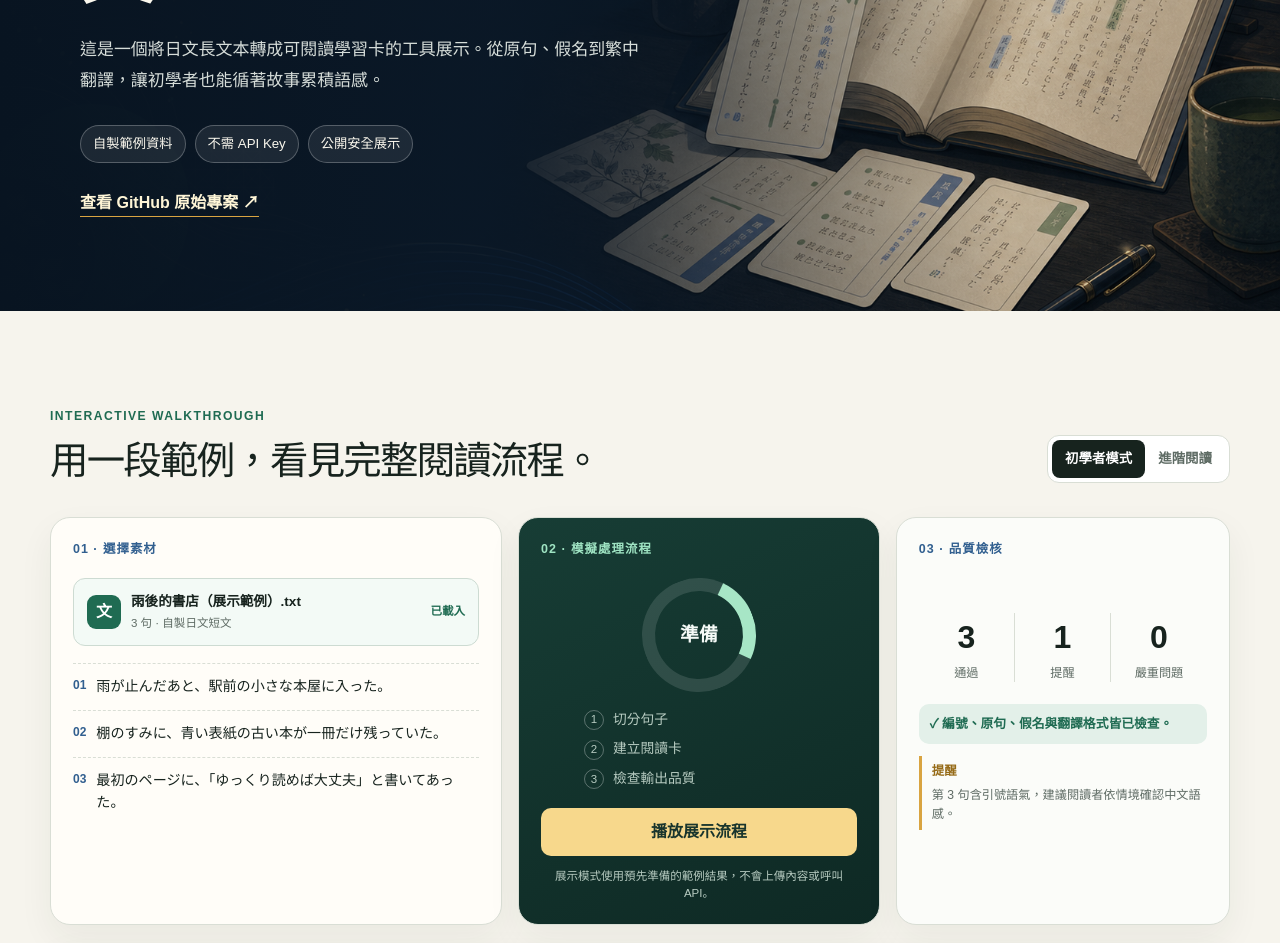
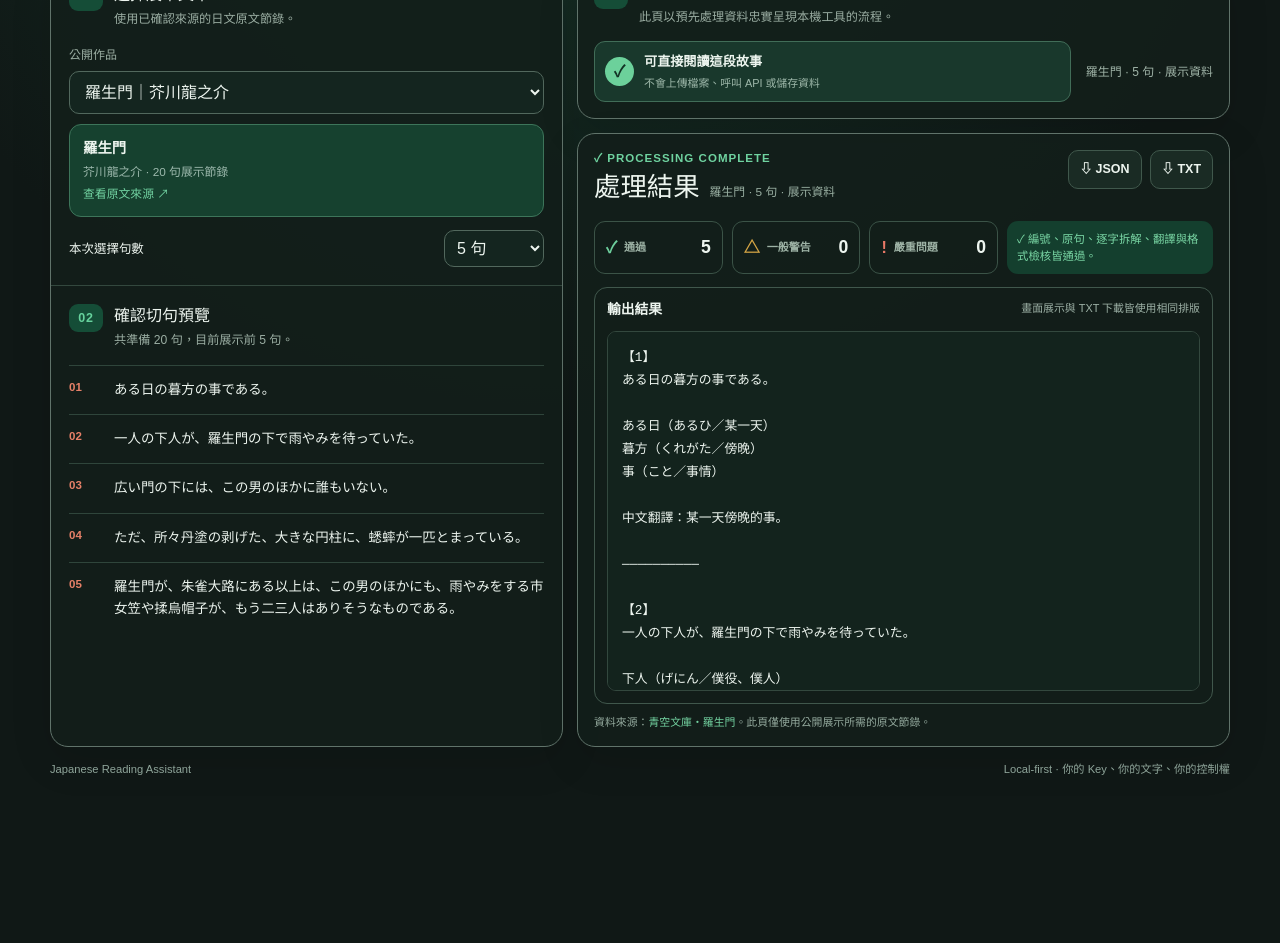
Before and after one commit to ted53759/japanese-reading-assistant, a Next.js app in the folder showcase/: page / in a window 1280 px wide. Shown: the part 280-1223 px from the top of the page. After the commit the page ends 1076 px from the top, so only its background shows below. Built offline with nearby package versions, Linux system fonts and the light colour scheme.

Commit message:
Rebuild showcase as reading workflow demo

```diff
--- a/showcase/app/page.tsx
+++ b/showcase/app/page.tsx
@@ -1,170 +1,40 @@
 "use client";
 
-import { useState } from "react";
+import { useMemo, useState } from "react";
 
-const sentences = [
-  {
-    number: "01",
-    original: "雨が止んだあと、駅前の小さな本屋に入った。",
-    translation: "雨停之後，我走進車站前的一間小書店。",
-    words: [
-      ["雨", "あめ", "雨"],
-      ["が", "が", "主語標記"],
-      ["止んだあと", "やんだあと", "停止之後"],
-      ["駅前", "えきまえ", "車站前"],
-      ["小さな", "ちいさな", "小小的"],
-      ["本屋", "ほんや", "書店"],
-      ["に", "に", "到；在"],
-      ["入った", "はいった", "進入了"],
-    ],
-  },
-  {
-    number: "02",
-    original: "棚のすみに、青い表紙の古い本が一冊だけ残っていた。",
-    translation: "書架角落裡，只剩下一本藍色封面的舊書。",
-    words: [
-      ["棚", "たな", "書架"],
-      ["すみ", "すみ", "角落"],
-      ["青い", "あおい", "藍色的"],
-      ["表紙", "ひょうし", "封面"],
-      ["古い", "ふるい", "舊的"],
-      ["一冊", "いっさつ", "一本（書籍量詞）"],
-      ["だけ", "だけ", "只有"],
-      ["残っていた", "のこっていた", "還留著"],
-    ],
-  },
-  {
-    number: "03",
-    original: "最初のページに、「ゆっくり読めば大丈夫」と書いてあった。",
-    translation: "第一頁寫著：「慢慢讀也沒關係。」",
-    words: [
-      ["最初", "さいしょ", "最初"],
-      ["ページ", "ぺーじ", "頁面"],
-      ["ゆっくり", "ゆっくり", "慢慢地"],
-      ["読めば", "よめば", "如果讀"],
-      ["大丈夫", "だいじょうぶ", "沒關係；沒問題"],
-      ["書いてあった", "かいてあった", "寫著"],
-    ],
-  },
+type Story = { id: string; title: string; author: string; source: string; sourceLabel: string; sentences: string[] };
+
+const stories: Story[] = [
+  { id: "rashomon", title: "羅生門", author: "芥川龍之介", source: "https://www.aozora.gr.jp/cards/000879/files/127_15260.html", sourceLabel: "青空文庫・羅生門", sentences: [
+    "ある日の暮方の事である。", "一人の下人が、羅生門の下で雨やみを待っていた。", "広い門の下には、この男のほかに誰もいない。", "ただ、所々丹塗の剥げた、大きな円柱に、蟋蟀が一匹とまっている。", "羅生門が、朱雀大路にある以上は、この男のほかにも、雨やみをする市女笠や揉烏帽子が、もう二三人はありそうなものである。", "それが、この男のほかには誰もいない。", "何故かと云うと、この二三年、京都には、地震とか辻風とか火事とか飢饉とか云う災がつづいて起った。", "そこで洛中のさびれ方は一通りではない。", "旧記によると、仏像や仏具を打砕いて、その丹がついたり、金銀の箔がついたりした木を、路ばたにつみ重ねて、薪の料に売っていたと云う事である。", "洛中がその始末であるから、羅生門の修理などは、元より誰も捨てて顧みる者がなかった。", "するとその荒れ果てたのをよい事にして、狐狸が棲む。", "盗人が棲む。", "とうとうしまいには、引取り手のない死人を、この門へ持って来て、棄てて行くと云う習慣さえ出来た。", "そこで、日の目が見えなくなると、誰でも気味を悪るがって、この門の近所へは足ぶみをしない事になってしまったのである。", "その代りまた鴉がどこからか、たくさん集って来た。", "昼間見ると、その鴉が何羽となく輪を描いて、高い鴟尾のまわりを鳴きながら、飛びまわっている。", "殊に門の上の空が、夕焼で赤くなる時には、それが胡麻をまいたようにはっきり見えた。", "鴉は、勿論、門の上にある死人の肉を、啄みに来るのである。", "しかし、今日は、刻限が遅いせいか、一羽も見えない。", "ただ、所々、崩れかかった、そうしてその崩れ目に長い草のはえた石段の上に、鴉の糞が、点々と白くこびりついている。"
+  ] },
+  { id: "yumejuya", title: "夢十夜・第一夜", author: "夏目漱石", source: "https://www.aozora.gr.jp/cards/000148/files/799_14972.html", sourceLabel: "青空文庫・夢十夜", sentences: [
+    "こんな夢を見た。", "腕組をして枕元に坐っていると、仰向に寝た女が、静かな声でもう死にますと云う。", "女は長い髪を枕に敷いて、輪郭の柔らかな瓜実顔をその中に横たえている。", "真白な頬の底に温かい血の色が程よく差して、唇の色は無論赤い。", "とうてい死にそうには見えない。", "しかも女は静かな声でもう死にますと云った。", "自分もそうだろうと思った。", "そこで、死ぬんですかと聞いた。", "女は微笑んだ。", "でも死ぬでしょうねと云った。", "自分は女の黒い瞳の奥に鮮やかな自分の姿を見た。", "女の瞳がまぶたの重みに堪えかねて、しだいに閉じて来るのを見て、もう死ぬんだなと思った。", "そして、女が死んだら、自分はどうしようと考えた。", "女は目を閉じたまま、百年待っていて下さいと云った。", "自分は思わず、百年待ちますと答えた。", "女は長い睫を伏せたまま、うなずいた。", "自分は庭に出て、大きな石を一つ抱えて来た。", "女の云った通り、その石を墓標にした。", "それから百年を待った。", "けれども女はまだ現れなかった。"
+  ] },
+  { id: "restaurant", title: "注文の多い料理店", author: "宮澤賢治", source: "https://www.aozora.gr.jp/cards/000081/files/43754_17659.html", sourceLabel: "青空文庫・注文の多い料理店", sentences: [
+    "二人の若い紳士が、すっかりイギリスの兵隊のかたちをして、ぴかぴかする鉄砲をかついで、白熊のような犬を二疋つれて、だいぶ山奥の、木の葉のかさかさしたとこを、こんなことを云いながら、あるいておりました。", "ぜんたい、ここらの山は怪しからんね。", "鳥も獣も一疋も居やがらん。", "なんでも構わないから、早くタンタアーンと、やって見たいもんだなあ。", "鹿の黄いろな横っ腹なんぞに二三発お見舞もうしたら、ずいぶん痛快だろうねえ。", "くるくるまわって、それからどたっと倒れるだろうねえ。", "それはだいぶの山奥でした。", "案内してきた専門の鉄砲打ちも、ちょっとまごついて、どこかへ行ってしまったくらいの山奥でした。", "それでも二人の紳士は、どこかで山鳥をたくさん見て、すこしイギリス風の料理にして、食べたいと思っていました。", "すると、白熊のような犬が、二疋いっしょに、めまいを起こして、しばらく吠って、それから泡を吐いて死んでしまいました。", "二人の紳士は、たまらず、馬車から降りて、犬のそばに寄りました。", "どうしたんだろう。", "これは困ったね。", "ああ、たいへんなところへ来た。", "二人は顔を見合わせました。", "そのうち、遠くの方に一軒の西洋造りの家が見えました。", "あそこへ行って、ひと休みしよう。", "そうしよう。", "二人はその家の方へ急ぎました。", "入口には、金文字で大きくこう書いてありました。"
+  ] },
 ];
 
-const steps = ["切分句子", "建立閱讀卡", "檢查輸出品質"];
+function buildFormattedText(story: Story, count: number) {
+  return story.sentences.slice(0, count).map((text, index) => {
+    const details = index === 0 ? "ある日（あるひ／某一天）\n暮方（くれがた／傍晚）\n事（こと／事情）" : index === 1 ? "下人（げにん／僕役、僕人）\n待っていた（まっていた／正在等待）" : "語句拆解、假名與繁中解釋（展示資料）";
+    const translation = index === 0 ? "某一天傍晚的事。" : "此句的繁體中文翻譯將依模型輸出格式呈現。";
+    return `【${index + 1}】\n${text}\n\n${details}\n\n中文翻譯：${translation}`;
+  }).join("\n\n──────────\n\n");
+}
+
+function downloadFile(name: string, content: string, type: string) {
+  const blob = new Blob([content], { type }); const url = URL.createObjectURL(blob); const anchor = document.createElement("a"); anchor.href = url; anchor.download = name; anchor.click(); URL.revokeObjectURL(url);
+}
 
 export default function Home() {
-  const [mode, setMode] = useState<"beginner" | "advanced">("beginner");
-  const [progress, setProgress] = useState(0);
-  const [isRunning, setIsRunning] = useState(false);
-  const [showResult, setShowResult] = useState(false);
-
-  async function playDemo() {
-    if (isRunning) return;
-    setIsRunning(true);
-    setShowResult(false);
-    setProgress(0);
-    for (const value of [28, 61, 100]) {
-      await new Promise((resolve) => window.setTimeout(resolve, 520));
-      setProgress(value);
-    }
-    await new Promise((resolve) => window.setTimeout(resolve, 260));
-    setShowResult(true);
-    setIsRunning(false);
-  }
-
-  return (
-    <main>
-      <section className="hero">
-        <div className="hero-art" aria-hidden="true" />
-        <div className="hero-content">
-          <p className="eyebrow">Japanese Reading Assistant · public showcase</p>
-          <h1>用故事，開始讀懂日文。</h1>
-          <p className="hero-copy">
-            這是一個將日文長文本轉成可閱讀學習卡的工具展示。從原句、假名到繁中翻譯，讓初學者也能循著故事累積語感。
-          </p>
-          <div className="hero-tags" aria-label="展示特色">
-            <span>自製範例資料</span><span>不需 API Key</span><span>公開安全展示</span>
-          </div>
-          <a className="source-link" href="https://github.com/ted53759/japanese-reading-assistant" target="_blank" rel="noreferrer">
-            查看 GitHub 原始專案 <span aria-hidden="true">↗</span>
-          </a>
-        </div>
-      </section>
-
-      <section className="workspace" aria-labelledby="demo-title">
-        <div className="section-heading">
-          <div>
-            <p className="eyebrow">Interactive walkthrough</p>
-            <h2 id="demo-title">用一段範例，看見完整閱讀流程。</h2>
-          </div>
-          <div className="mode-switch" role="group" aria-label="閱讀模式">
-            <button className={mode === "beginner" ? "active" : ""} onClick={() => setMode("beginner")}>初學者模式</button>
-            <button className={mode === "advanced" ? "active" : ""} onClick={() => setMode("advanced")}>進階閱讀</button>
-          </div>
-        </div>
-
-        <div className="demo-grid">
-          <article className="flow-card">
-            <div className="card-label">01 · 選擇素材</div>
-            <div className="file-card">
-              <span className="file-icon">文</span>
-              <div><strong>雨後的書店（展示範例）.txt</strong><small>3 句 · 自製日文短文</small></div>
-              <span className="ready">已載入</span>
-            </div>
-            <ol className="preview-list">
-              {sentences.map((sentence) => <li key={sentence.number}><span>{sentence.number}</span><p lang="ja">{sentence.original}</p></li>)}
-            </ol>
-          </article>
-
-          <article className="flow-card process-card">
-            <div className="card-label">02 · 模擬處理流程</div>
-            <div className="processing-orbit"><span>{isRunning ? `${progress}%` : showResult ? "完成" : "準備"}</span></div>
-            <ul className="step-list">
-              {steps.map((step, index) => {
-                const done = progress >= [28, 61, 100][index];
-                return <li key={step} className={done ? "done" : ""}><i>{done ? "✓" : index + 1}</i>{step}</li>;
-              })}
-            </ul>
-            <button className="play-button" onClick={playDemo} disabled={isRunning}>
-              {isRunning ? "正在建立閱讀結果…" : showResult ? "重新播放展示" : "播放展示流程"}
-            </button>
-            <p className="fine-print">展示模式使用預先準備的範例結果，不會上傳內容或呼叫 API。</p>
-          </article>
-
-          <article className="flow-card qa-card">
-            <div className="card-label">03 · 品質檢核</div>
-            <div className="qa-stats"><div><strong>3</strong><span>通過</span></div><div><strong>1</strong><span>提醒</span></div><div><strong>0</strong><span>嚴重問題</span></div></div>
-            <div className="qa-pass">✓ 編號、原句、假名與翻譯格式皆已檢查。</div>
-            <div className="qa-note"><b>提醒</b><p>第 3 句含引號語氣，建議閱讀者依情境確認中文語感。</p></div>
-          </article>
-        </div>
-
-        <section className="result-panel" aria-live="polite">
-          <div className="result-heading">
-            <div><p className="eyebrow">Reading result</p><h2>{showResult ? "閱讀結果已準備完成" : "點擊播放，展開閱讀結果"}</h2></div>
-            <span className={showResult ? "status success" : "status"}>{showResult ? "品質檢核完成" : "等待展示"}</span>
-          </div>
-
-          {showResult ? (
-            <div className="reading-stack">
-              {sentences.map((sentence) => <article className="sentence-card" key={sentence.number}>
-                <div className="sentence-meta"><span>第 {sentence.number} 句</span><span>日文原句</span></div>
-                <p className="original" lang="ja">{sentence.original}</p>
-                {mode === "beginner" ? <div className="word-grid">{sentence.words.map(([word, kana, meaning]) => <div className="word-card" key={`${sentence.number}-${word}`}><strong lang="ja">{word}</strong><small lang="ja">{kana}</small><span>{meaning}</span></div>)}</div> : <p className="advanced-hint">先讀原句，再用下方翻譯確認理解。這個模式保留較完整的閱讀節奏。</p>}
-                <div className="translation"><span>繁中翻譯</span><p>{sentence.translation}</p></div>
-              </article>)}
-            </div>
-          ) : (
-            <div className="empty-result"><span>✦</span><p>從一段安全的範例，看看工具如何把閱讀阻力拆小。</p></div>
-          )}
-        </section>
-      </section>
-
-      <section className="principles">
-        <div><span>01</span><h3>長期持續</h3><p>從想讀的故事開始，讓學習成為能維持的日常。</p></div>
-        <div><span>02</span><h3>追求效率</h3><p>選擇文字資訊集中、可反覆查閱的小說作為素材。</p></div>
-        <div><span>03</span><h3>入門友善</h3><p>逐字拆解、假名與翻譯都在同一個閱讀流程裡。</p></div>
-      </section>
-
-      <footer><span>Japanese Reading Assistant</span><span>Portfolio showcase · Built with Python, OpenAI API, Vue and quality checks</span></footer>
-    </main>
-  );
+  const [storyId, setStoryId] = useState(stories[0].id); const [count, setCount] = useState(5); const [theme, setTheme] = useState<"dark" | "light">("dark");
+  const story = stories.find((item) => item.id === storyId) ?? stories[0]; const selected = story.sentences.slice(0, count); const formattedText = useMemo(() => buildFormattedText(story, count), [story, count]);
+  const result = { story: story.title, author: story.author, sentenceCount: count, quality: { passed: count, warnings: 0, critical: 0 }, formattedText };
+  return <main className={theme === "dark" ? "app dark" : "app"}>
+    <header className="hero"><div className="brand">▣ &nbsp; JAPANESE READING ASSISTANT <span>· STORY-FIRST JAPANESE LEARNING</span></div><div className="theme-switch" role="group" aria-label="外觀模式"><button onClick={() => setTheme("light")} className={theme === "light" ? "active" : ""}>☀ 淺色</button><button onClick={() => setTheme("dark")} className={theme === "dark" ? "active" : ""}>◐ 深色</button></div><h1>從喜歡的故事開始，初學者也能讀日文小說。</h1><p>選擇公開文本，就能看到逐字拆解、假名與繁中翻譯的處理成果。</p><div className="demo-note">◉ 展示模式 · 預先處理結果 · 不需 API Key</div></header>
+    <section className="dashboard"><section className="panel story-panel" aria-label="選擇公開文本與切句預覽"><div className="story-input"><div className="panel-heading"><b>01</b><div><h2>選擇展示文本</h2><p>使用已確認來源的日文原文節錄。</p></div></div><label className="select-label" htmlFor="story">公開作品</label><select id="story" value={storyId} onChange={(event) => setStoryId(event.target.value)}>{stories.map((item) => <option key={item.id} value={item.id}>{item.title}｜{item.author}</option>)}</select><div className="source-box"><strong>{story.title}</strong><small>{story.author} · 20 句展示節錄</small><a href={story.source} target="_blank" rel="noreferrer">查看原文來源 ↗</a></div><div className="field-row"><label htmlFor="count">本次選擇句數</label><select id="count" value={count} onChange={(event) => setCount(Number(event.target.value))}>{[3, 5, 10, 20].map((value) => <option key={value} value={value}>{value} 句</option>)}</select></div></div><div className="story-preview"><div className="panel-heading"><b>02</b><div><h2>確認切句預覽</h2><p>共準備 20 句，目前展示前 {count} 句。</p></div></div><ol className="sentence-preview">{selected.map((sentence, index) => <li key={`${story.id}-${index}`}><span>{String(index + 1).padStart(2, "0")}</span><p lang="ja">{sentence}</p></li>)}</ol></div></section>
+    <section className="panel demo-panel"><div className="panel-heading"><b>03</b><div><h2>展示結果已準備完成</h2><p>此頁以預先處理資料忠實呈現本機工具的流程。</p></div></div><div className="ready-row"><span>✓</span><div><strong>可直接閱讀這段故事</strong><small>不會上傳檔案、呼叫 API 或儲存資料</small></div></div><div className="demo-metadata">{story.title} · {count} 句 · 展示資料</div></section>
+    <section className="panel result-panel"><div className="result-top"><div><div className="complete">✓ PROCESSING COMPLETE</div><h2>處理結果</h2><p>{story.title} · {count} 句 · 展示資料</p></div><div className="actions"><button onClick={() => downloadFile(`${story.id}-${count}-analysis.json`, JSON.stringify(result, null, 2), "application/json;charset=utf-8")}>⇩ JSON</button><button onClick={() => downloadFile(`${story.id}-${count}-analysis.txt`, `\uFEFF${formattedText}\n`, "text/plain;charset=utf-8")}>⇩ TXT</button></div></div><div className="quality"><div><span>✓</span><strong>通過</strong><b>{count}</b></div><div><span>△</span><strong>一般警告</strong><b>0</b></div><div><span>!</span><strong>嚴重問題</strong><b>0</b></div><p>✓ 編號、原句、逐字拆解、翻譯與格式檢核皆通過。</p></div><div className="output"><div><strong>輸出結果</strong><small>畫面展示與 TXT 下載皆使用相同排版</small></div><pre lang="ja">{formattedText}</pre></div><aside className="source-footer">資料來源：<a href={story.source} target="_blank" rel="noreferrer">{story.sourceLabel}</a>。此頁僅使用公開展示所需的原文節錄。</aside></section></section><footer><span>Japanese Reading Assistant</span><span>Local-first · 你的 Key、你的文字、你的控制權</span></footer></main>;
 }
```
Also changed, not shown: showcase/app/globals.css, 1 other file (tests, documents, lock files or other folders).
